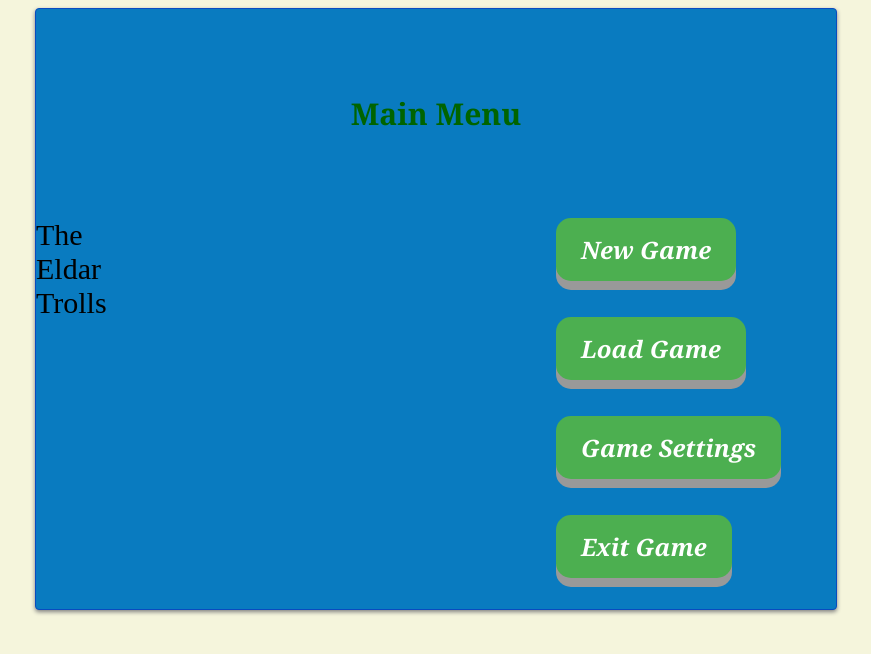
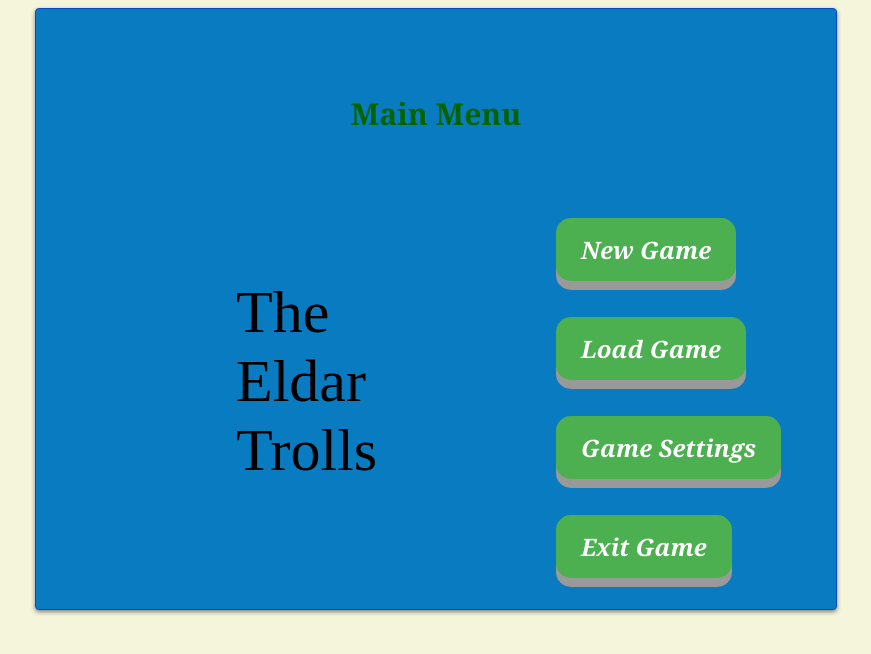
Before and after one commit to MichaelNoseworthy/GUIAssignment2, a plain HTML site: page 03 menu Main tet.html in a window 1280 px wide. Shown: the whole page, without its empty margins (204-1075 px from the left). Drawn offline with Linux system fonts and the light colour scheme.

Commit message:
Add files via upload

```diff
--- a/03 menu Main tet.html
+++ b/03 menu Main tet.html
@@ -120,12 +120,18 @@ body {
 #right {
   flex: 1;
 }
-
 #innerBox
 {
-	font-size: 30px;
+	position: relative;
+	top: 60px;
+	left: 200px;
+	font-size: 60px;
+
 }
+.innerBoxC
+{
 
+}
 </style>
 
 <body>
@@ -164,7 +170,6 @@ body {
 <button id="button4" class="buttonType" onclick="window.location.href='exit.html'">Exit Game</button>
 </div>
 </div>
-
 </div>
 
 </body>
```
